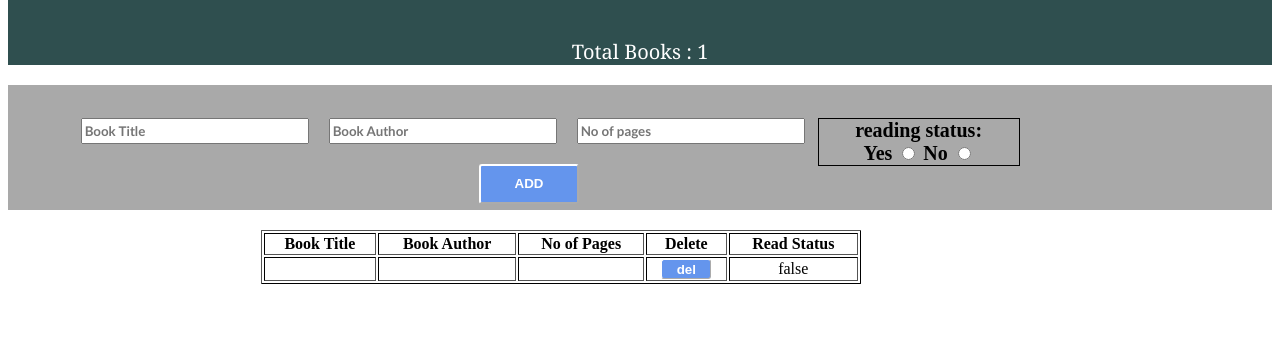
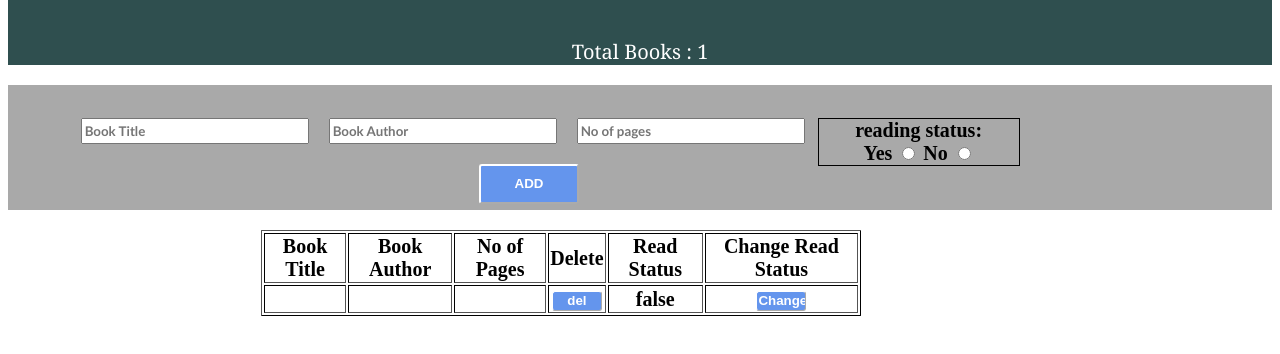
Before and after one commit to jaypatel-24/Library, a plain HTML site: page index.html in a window 1280 px wide. Both pictures are taken after a click on the button "ADD". Shown: the part 150-504 px from the top of the page. Drawn offline with Linux system fonts and the light colour scheme.

Commit message:
the final commit

```diff
--- a/index.html
+++ b/index.html
@@ -19,9 +19,7 @@
 			<ul>
              <li><input id="bookTitle_id" class="input" type="text" placeholder="Book Title"></li>
 			 <li><input id ="bookAuthor_id" class="input" type="text" placeholder="Book Author"></li>
-			 <li><input id ="nop_id" class="input" type="number" placeholder="No of pages"></li>
-
-
+			 <li><input id ="noOfPages_id" class="input" type="number" placeholder="No of pages"></li>
 
 			<li>
 				<div class="readStatus pull-left">
@@ -33,7 +31,7 @@
   				</div>
   			</li><br>
 
-			<li><input type="button" id="addBook" value="ADD"></li>
+			<li><input type="button" id="addNewBook" value="ADD"></li>
 			</ul>
 
 		</form>
@@ -49,10 +47,11 @@
 				<th>No of Pages</th>
 				<th>Delete</th>
 				<th>Read Status</th>
+				<th>Change Read Status</th>
 			</tr>
 		</thead>
 
-		<tbody id="bookMenu">
+		<tbody id="listOfBooks">
 
 		</tbody>
 	</table>
--- a/library.css
+++ b/library.css
@@ -4,15 +4,14 @@
   text-align: center;
   font-size: 20px;
   color: white;
-    font-family: Georgia, 'Times New Roman', Times, serif;
+  font-family: Georgia, "Times New Roman", Times, serif;
 }
 
 .header {
-    font-size:60px;
-    font-weight:1400;
+  font-size: 60px;
+  font-weight: 1400;
   font-family: monospace;
 }
-
 
 #formClass {
   background-color: burlywood;
@@ -26,7 +25,7 @@
   text-align: center;
   font-size: 20px;
   font-weight: bold;
-    height:100px;
+  height: 100px;
 }
 
 .readStatus {
@@ -34,17 +33,17 @@
   border-width: 1px;
   display: block;
   border-style: solid;
-    width:200px;
+  width: 200px;
   float: right;
   margin-right: 20%;
-
 }
 ul {
   list-style-type: none;
 }
-#addBook {
+
+#addNewBook {
   width: 100px;
-    height:40px;
+  height: 40px;
   background-color: cornflowerblue;
   padding: 3px;
   border-radius: 3px;
@@ -52,37 +51,52 @@ ul {
   border-width: 2px;
   margin-top: 20px;
   margin-left: 15%;
-    color:white;
+  color: white;
   font-weight: bold;
+}
 
-}
 #deleteButton {
   width: 50px;
-    height:20px;
+  height: 20px;
   background-color: cornflowerblue;
   padding: 1px;
   border-radius: 3px;
   border-color: white;
   border-width: 1px;
-    color:white;
+  color: white;
+  font-weight: bold;
+}
+
+#changeReadStatus {
+  width: 50px;
+  height: 20px;
+  background-color: cornflowerblue;
+  padding: 1px;
+  border-radius: 3px;
+  border-color: white;
+  border-width: 1px;
+  color: white;
   font-weight: bold;
 }
 
 .input {
-    width:220px;
+  width: 220px;
   float: left;
   margin-left: 20px;
   height: 20px;
   color: darkslategray;
   font-weight: bold;
-    font-family: 'Gill Sans', 'Gill Sans MT', Calibri, 'Trebuchet MS', sans-serif;
-
+  font-family: "Gill Sans", "Gill Sans MT", Calibri, "Trebuchet MS", sans-serif;
 }
 
-.table1{
+.table1 {
   display: block;
   text-align: center;
   margin-left: 20%;
+
+  font-weight: bold;
+  font-size: 20px;
+  color: black;
 }
 
 .bookTable {
--- a/library.js
+++ b/library.js
@@ -1,34 +1,32 @@
-
-//let addBook = document.querySelector('#addBook');
-//let showBooks = document.querySelector('#showBooks');
 
 let library =[];
 
 
-function Books(bookTitle,bookAuthor,nop,read) {
+function Books(bookTitle,bookAuthor,noOfPages,readStatus) {
 	this.bookTitle = bookTitle;
 	this.bookAuthor = bookAuthor;
-	this.nop = nop;
-	this.read=read;
+	this.noOfPages = noOfPages;
+	this.readStatus = readStatus;
 }
 
 
-function showPerticularBook({bookTitle,bookAuthor,nop,read},index) {
+function showPerticularBook({bookTitle,bookAuthor,noOfPages,readStatus},index) {
 	var book = `<tr><td>`+ bookTitle + `</td><td>` + bookAuthor + `</td><td>`
-		+ nop +`</td><td> <input type="button" id="deleteButton" value="del" onclick="deleteFunction(${index})"></td><td>` + read + `</td></tr>`;
-	document.getElementById("bookMenu").innerHTML += book;
+		+ noOfPages +`</td><td> <input type="button" id="deleteButton" value="del" onclick="deleteFunction(${index})"></td><td>` + readStatus +
+		`</td><td> <input type="button" id="changeReadStatus" value="Change Read Status" onclick="changeReadStatusOfBook(${index})"></td></tr>`;
+	document.getElementById("listOfBooks").innerHTML += book;
 }
 
 function addNewBook(){
 
 	var local_bookTitle =  document.getElementById("bookTitle_id").value;
 	var local_bookAuthor = document.getElementById("bookAuthor_id").value;
-	var local_nop =  document.getElementById("nop_id").value;
-	var local_readStatus=false;
+	var local_noOfPages =  document.getElementById("noOfPages_id").value;
+	var local_readStatus = false;
 	if(document.getElementById("yes").checked == true)
 		local_readStatus=true;
 
-	let newBook = new Books(local_bookTitle,local_bookAuthor,local_nop,local_readStatus);
+	let newBook = new Books(local_bookTitle, local_bookAuthor, local_noOfPages, local_readStatus);
 	library.push(newBook);
 
 	showPerticularBook(newBook, library.length-1);
@@ -37,18 +35,27 @@ function addNewBook(){
 
 function showAllBooks(){
 	for(let i=0;i<library.length;i++) {
-		showPerticularBook(library[i],i);
+		showPerticularBook(library[i], i);
 	}
 }
 
 function deleteFunction(index) {
-	console.log(index);
 	library.splice(index,1);
-	document.getElementById("bookMenu").innerHTML ="";
+	document.getElementById("listOfBooks").innerHTML ="";
 	showAllBooks();
 	document.getElementById("totalBooks").innerHTML = `Total Books :  ${library.length}`;
 
 }
 
-document.querySelector('#addBook').addEventListener("click", addNewBook);
-//document.querySelector('#deleteBook').addEventListener("click", deletePerticularBook);
+function changeReadStatusOfBook(index) {
+	if(library[index].readStatus == true){
+		library[index].readStatus = false;
+	} else {
+		library[index].readStatus = true;
+	}
+
+	document.getElementById("listOfBooks").innerHTML ="";
+	showAllBooks();
+}
+
+document.querySelector('#addNewBook').addEventListener("click", addNewBook);
```
Lines whose indentation alone changed are shown as unchanged.
